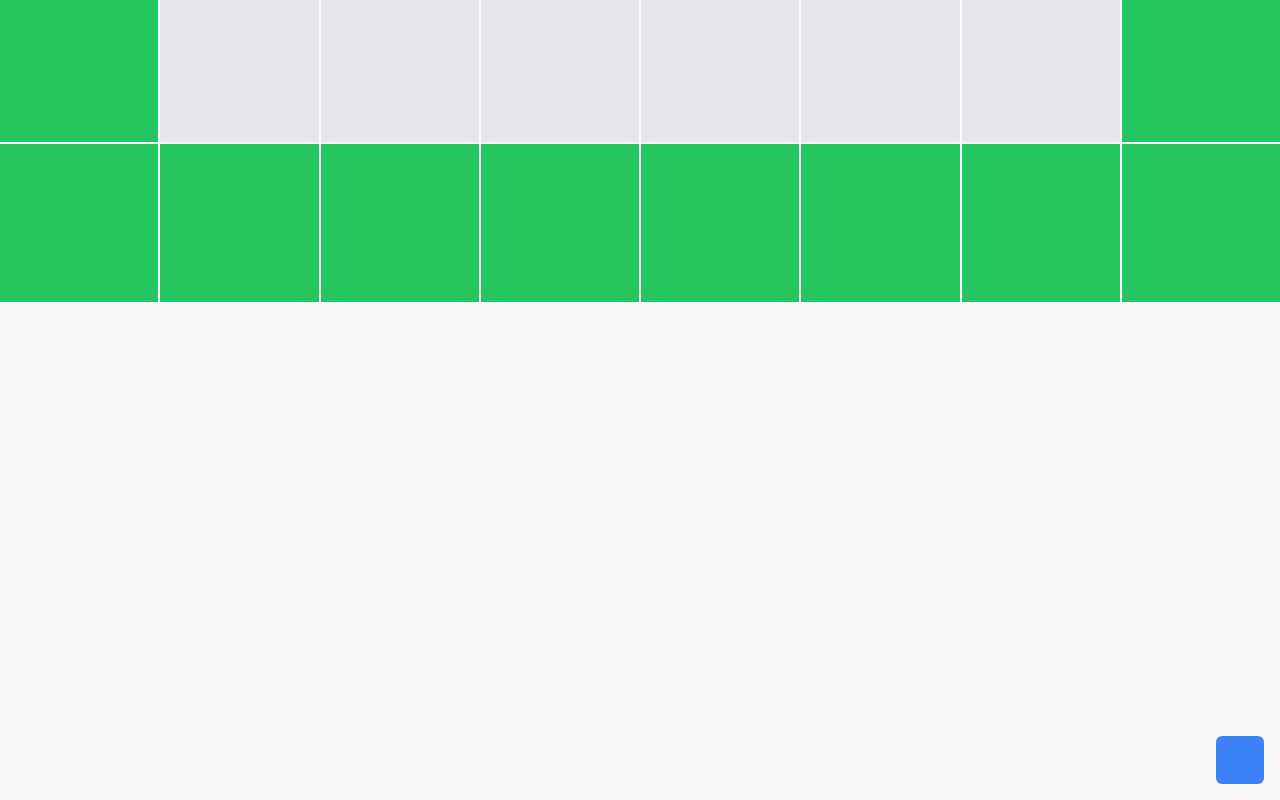
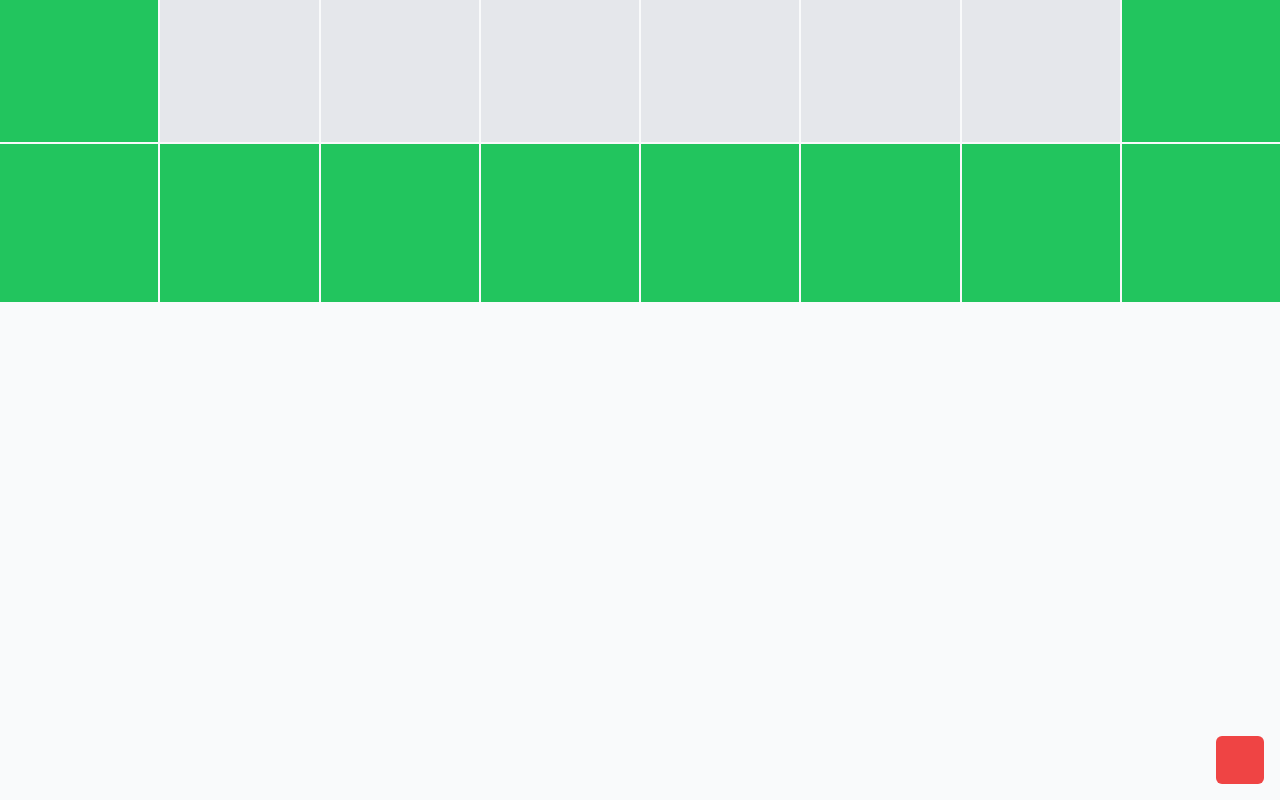
Before and after one commit to nrjdalal/cartel, a Next.js app: page / in a window 1280 px wide. Shown: the part 1476-2276 px from the top of the page. Built offline with nearby package versions, Linux system fonts and the light colour scheme.

Commit message:
added dice by color

```diff
--- a/src/app/page.tsx
+++ b/src/app/page.tsx
@@ -145,7 +145,8 @@ export default function Home() {
             className={cn(
               'bg-blue-500 text-white rounded-md size-12 flex justify-center items-center p-2',
               turn === 0 && 'bg-blue-500',
-              turn === 1 && 'bg-red-500'
+              turn === 1 && 'bg-red-500',
+              playerPosition[0] === 0 && 'bg-red-500'
             )}
           >
             {dice === 1 && <Dice1 className="size-8" />}
```
